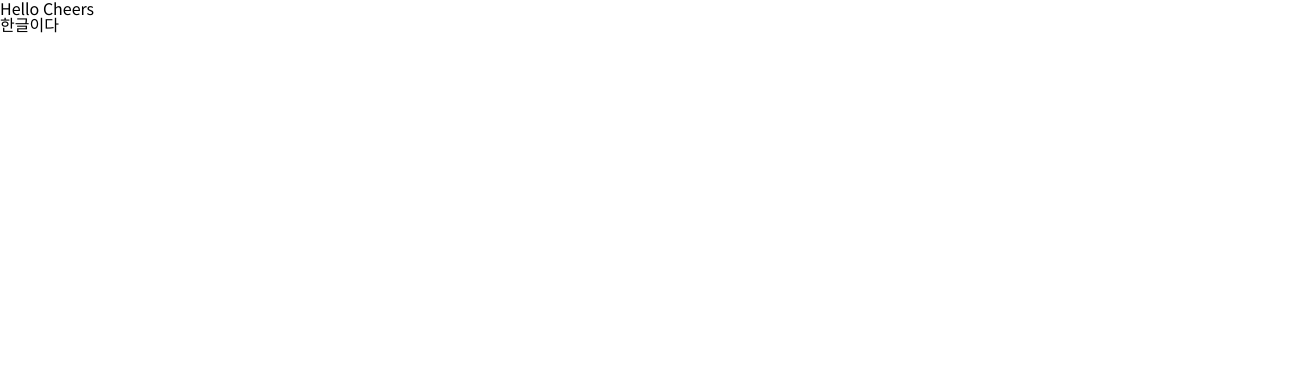
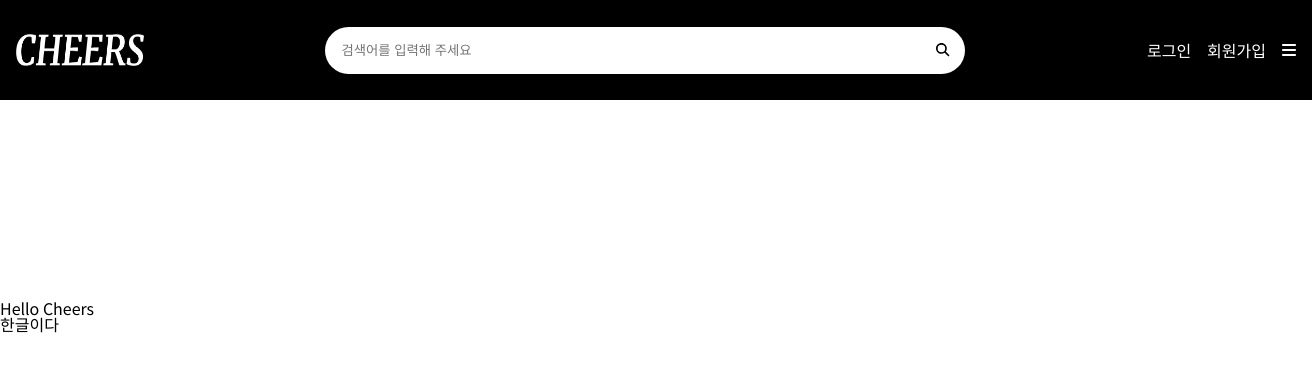
Before and after one commit to PJ-cheers/PJ-cheers, a React (Create React App) app: page / in a window 1280 px wide. Shown: the top 372 px of the page, 1312 px wide, since content can reach past the window. Built offline with nearby package versions, Linux system fonts and the light colour scheme.

Commit message:
feat/헤더 생성

```diff
--- a/src/pages/Main.jsx
+++ b/src/pages/Main.jsx
@@ -1,16 +1,12 @@
-import React from 'react'
+import React from 'react';
 
 function Main() {
   return (
-    <>
-    <div>
-     Hello Cheers
+    <div style={{ marginTop: '200px' }}>
+      <div>Hello Cheers</div>
+      <div>한글이다</div>
     </div>
-    <div>
-      한글이다
-    </div>
-    </>
-  )
+  );
 }
 
-export default Main
+export default Main;
--- a/src/shared/Layout.jsx
+++ b/src/shared/Layout.jsx
@@ -1,19 +1,81 @@
-import React from 'react'
-import { Outlet } from 'react-router-dom'
+import React from 'react';
+import { Outlet, Link } from 'react-router-dom';
+import styled from 'styled-components';
 
+// 아이콘
+import { FontAwesomeIcon } from '@fortawesome/react-fontawesome';
+import { faBars } from '@fortawesome/free-solid-svg-icons';
+import { faMagnifyingGlass } from '@fortawesome/free-solid-svg-icons';
 
 function Layout() {
   return (
-    <div>
-      <header>
-
-      </header>
-      <Outlet/>
-      <footer>
-
-      </footer>
-    </div>
-  )
+    <>
+      <Header>
+        <Link to="/">
+          <ImgLogo src="img/cheers_logo_white.png" alt="logoImage"></ImgLogo>
+        </Link>
+        <HeaderMiddle>
+          <input type="text" placeholder="검색어를 입력해 주세요"></input>
+          <button>
+            <FontAwesomeIcon icon={faMagnifyingGlass} />
+          </button>
+        </HeaderMiddle>
+        <HeaderRight>
+          <Link to="/">로그인</Link>
+          <Link to="/">회원가입</Link>
+          <FontAwesomeIcon icon={faBars} />
+        </HeaderRight>
+      </Header>
+      <Outlet />
+      <footer></footer>
+    </>
+  );
 }
 
-export default Layout
+export default Layout;
+
+const Header = styled.header`
+  width: 100vw;
+  height: 100px;
+  padding: 0 1rem 0 1rem;
+  background-color: #000000;
+  color: #fff;
+  display: flex;
+  justify-content: space-between;
+  align-items: center;
+`;
+
+const ImgLogo = styled.img`
+  width: 8rem;
+  height: 2rem;
+`;
+
+const HeaderMiddle = styled.form`
+  display: flex;
+  align-items: center;
+  position: relative;
+  width: 40rem;
+
+  & > input {
+    width: 100%;
+    padding: 1rem;
+    border: none;
+    border-radius: 3rem;
+  }
+
+  & > button {
+    border: none;
+    background-color: #fff;
+    position: absolute;
+    right: 10px;
+  }
+`;
+
+const HeaderRight = styled.div`
+  display: flex;
+  gap: 1rem;
+  & > :nth-child(-n + 2) {
+    text-decoration: none;
+    color: white;
+  }
+`;
--- a/src/shared/Router.jsx
+++ b/src/shared/Router.jsx
@@ -1,12 +1,15 @@
-import React from "react";
-import { Routes, Route } from "react-router-dom";
-import Main from "../pages/Main"
+import React from 'react';
+import { Routes, Route } from 'react-router-dom';
+import Main from '../pages/Main';
+import Layout from './Layout';
 
 function Router() {
   return (
-      <Routes>
-        <Route path="/" element={<Main />}/>
-      </Routes>
+    <Routes>
+      <Route element={<Layout />}>
+        <Route path="/" element={<Main />} />
+      </Route>
+    </Routes>
   );
 }
 
```
Also changed, not shown: package.json (+7 -2 lines), public/img/cheers_logo_white.png (added), 1 other file (tests, documents, lock files or other folders).
